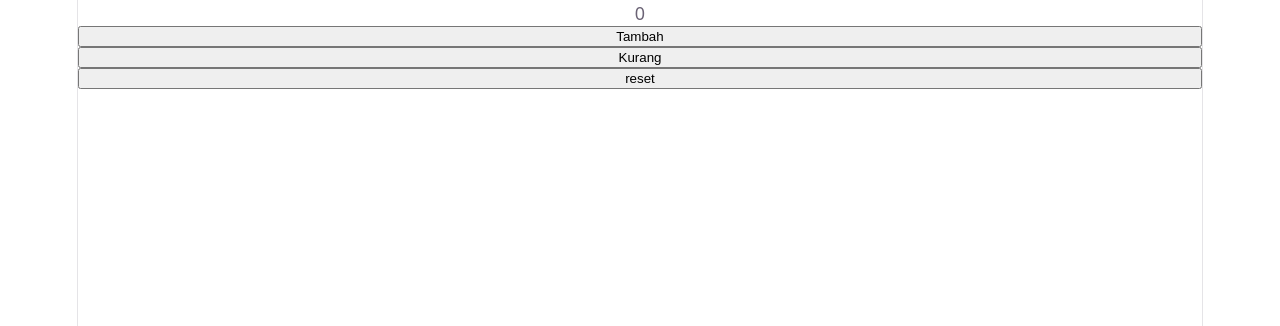
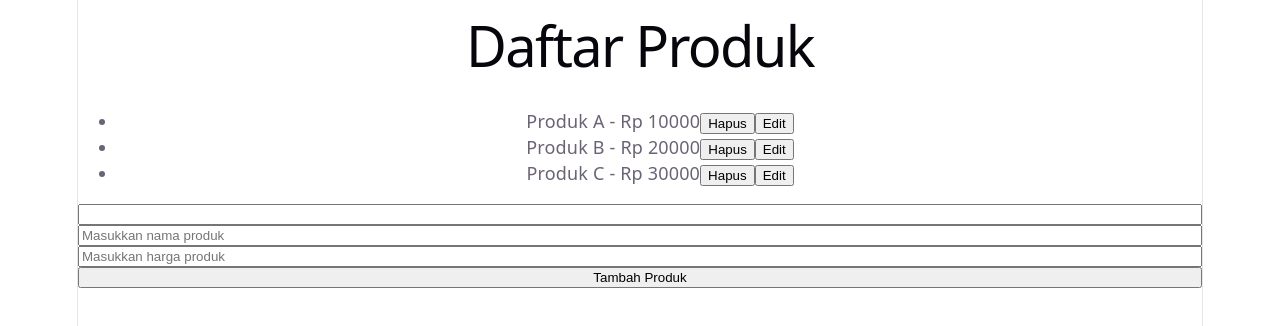
Before and after one commit to david-vynn/belajar-react, a React (Vite) app: page / in a window 1280 px wide. Shown: the top 326 px of the page. Built offline with nearby package versions, Linux system fonts and the light colour scheme.

Commit message:
CRUD sederhana

```diff
--- a/src/App.jsx
+++ b/src/App.jsx
@@ -2,34 +2,99 @@ import { useState } from "react";
 
 function App() {
 
-  const [count, setCount] = useState(0);
+  const [produk, setProduk] = useState([
+    { id: 1, nama: "Produk A", harga: 10000 },
+    { id: 2, nama: "Produk B", harga: 20000 },
+    { id: 3, nama: "Produk C", harga: 30000 },
+  ]);
 
-  function tambah() {
-    setCount(count + 1)
+  const [hargaBaru, setHargaBaru] = useState("")
+  const [namaProduk, setNamaProduk] = useState("")
+  const [hargaProduk, setHargaProduk] = useState("")
+
+  function handleTambahProduk() {
+
+    if (namaProduk === "" || hargaProduk === "" || hargaProduk <= 0) {
+      alert("Masukkan input yang valid")
+      return;
     }
 
-  function kurang() {
-    setCount((prev) => {
-      if (prev > 0) {
-        return prev - 1;
+    const produkBaru = {
+      id: Date.now(),
+      nama: namaProduk,
+      harga: Number(hargaProduk)
+    };
+
+    setProduk((prev) => [
+        ...prev, produkBaru
+      ]);
+
+    setHargaProduk("");
+    setNamaProduk("");
     }
 
-      return 0
-    })
+    function hapusProduk(id) {
+      setProduk((prev) =>
+        prev.filter((item) => item.id !== id)
+      )
     }
 
-  function reset() {
-    setCount(0)
+    function editProduk(id) {
+      if (hargaBaru === "" || hargaBaru <= 0) {
+        alert("Input harga yang valid")
+        return;
+      }
+
+      setProduk((prev) =>
+        prev.map((item) =>
+          item.id === id
+          ? {...item, harga: Number(hargaBaru)}
+          : item
+        )
+      );
+
+      setHargaBaru("");
     }
 
     return (
       <>
-      <p>{count}</p>
-      <button onClick={tambah}>Tambah</button>
-      <button onClick={kurang}>Kurang</button>
-      <button onClick={reset}>reset</button>
+        <h1>Daftar Produk</h1>
+
+        <ul>
+          {produk.map((item) => (
+            <li key={item.id}>
+              {item.nama} - Rp {item.harga}
+              <button onClick={() => hapusProduk(item.id)}>Hapus</button>
+              <button onClick={() => editProduk(item.id)}>Edit</button>
+            </li>
+          ))}
+        </ul>
+
+        <input
+          type="number"
+          value={hargaBaru}
+          onChange={(e) => setHargaBaru(e.target.value)}
+        />
+
+        <input
+          type="text"
+          placeholder="Masukkan nama produk"
+          value={namaProduk}
+          onChange={(e) => setNamaProduk(e.target.value)}
+        />
+
+        <input
+          type="number"
+          placeholder="Masukkan harga produk"
+          value={hargaProduk}
+          onChange={(e) => setHargaProduk(e.target.value)}
+        />
+        <button onClick={handleTambahProduk}>Tambah Produk</button>
       </>
     )
-}
+  };
+
+
+
 
 export default App;
```
Lines whose indentation alone changed are shown as unchanged.
